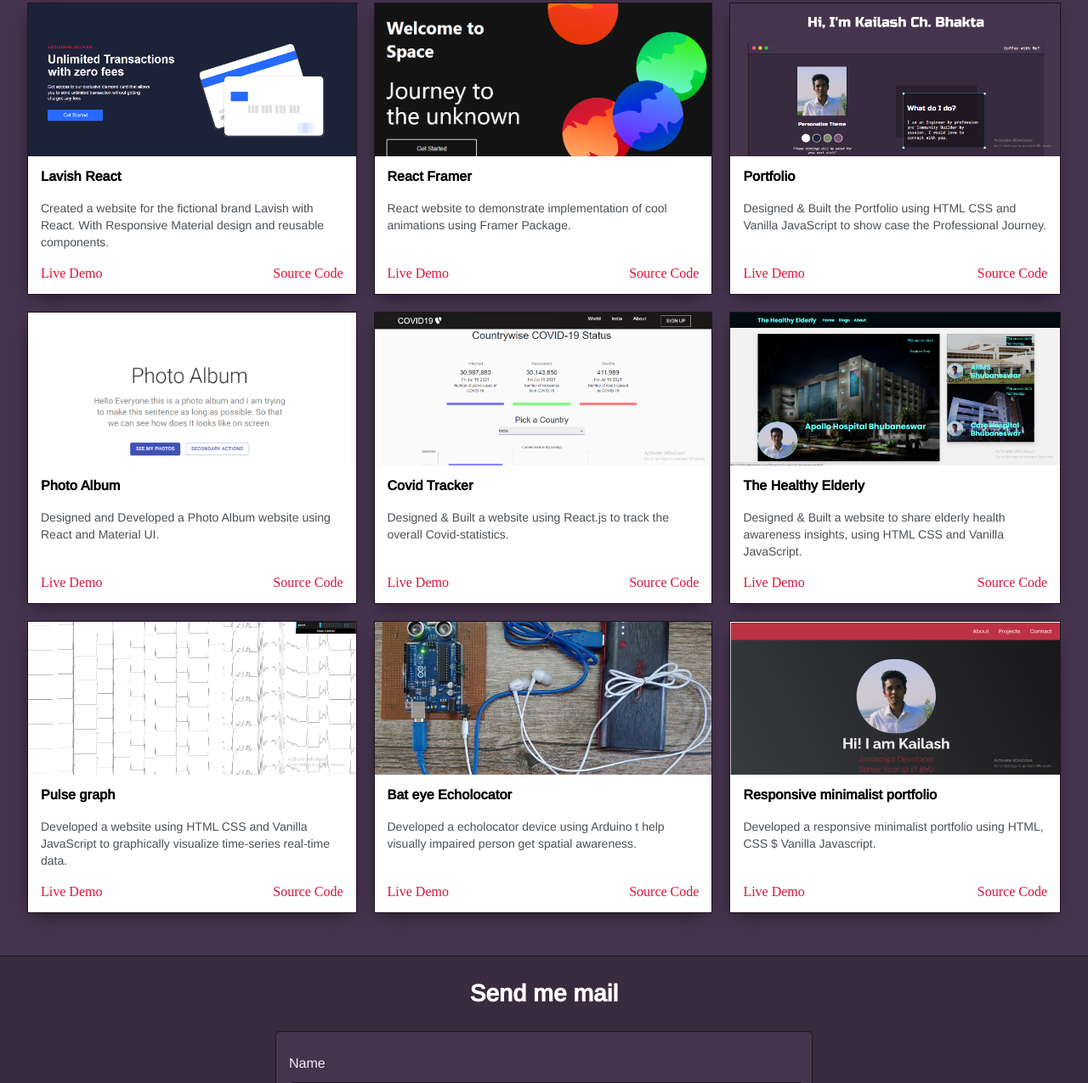
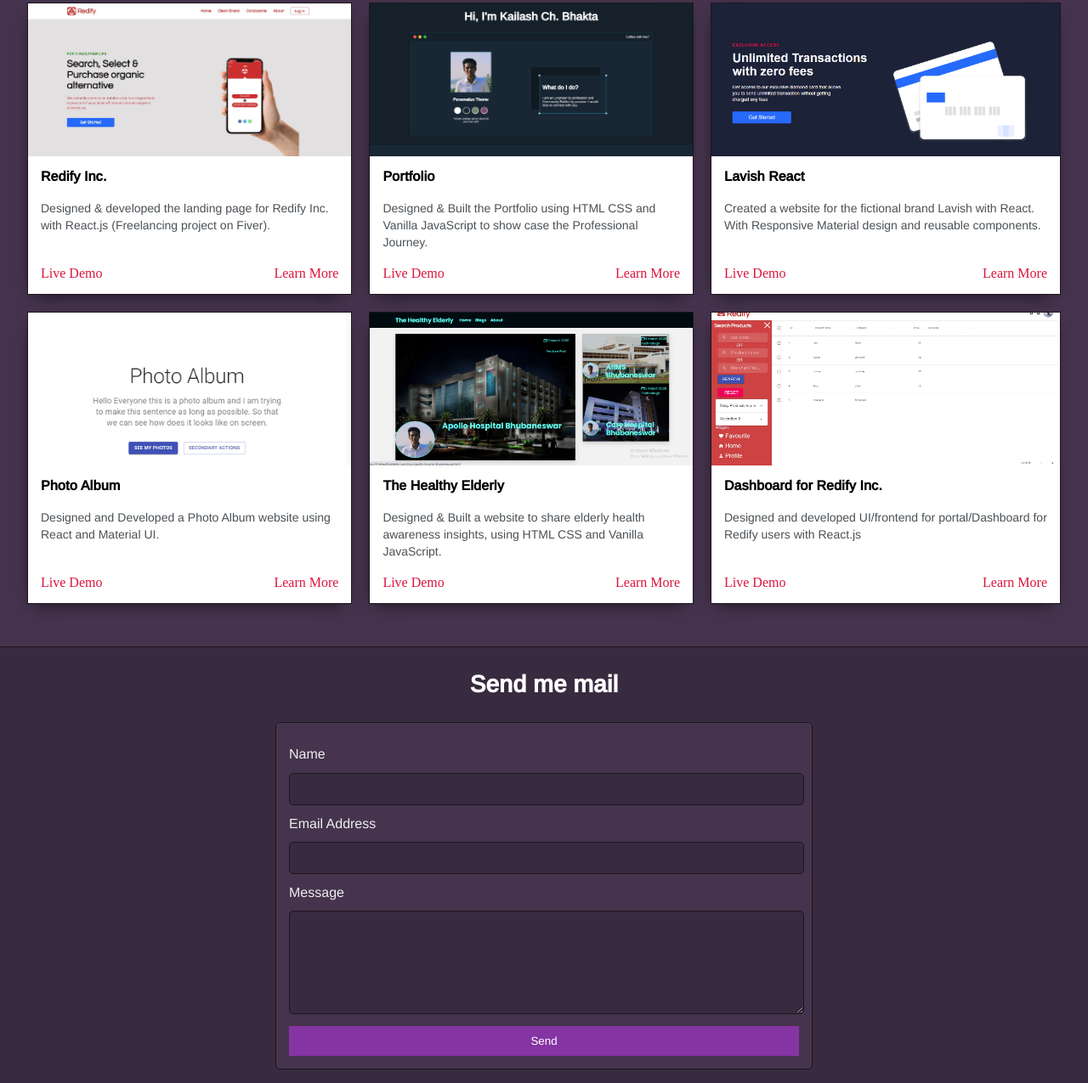
Before and after one commit to KailashJS/KailashJS.github.io, a plain HTML site: page index.html in a window 1280 px wide. Shown: the part 1533-2808 px from the top of the page at 85% size. Drawn offline with nearby package versions, Linux system fonts and the light colour scheme.

Commit message:
feat: Project section updated

```diff
--- a/index.html
+++ b/index.html
@@ -214,7 +214,7 @@
 
     <section class="s1">
       <div class="main-container">
-        <h3 style="text-align: center">Some of my past projects</h3>
+        <h3 style="text-align: center">Some of my project experiences</h3>
 
         <div class="post-wrapper" id="post-wrapper-id"></div>
       </div>
--- a/script.js
+++ b/script.js
@@ -1,28 +1,28 @@
 function setTheme(mode) {
   if (mode === "light") {
     document.getElementById("theme-style").href = "default.css";
-    document.getElementById('github').style.fill="black";
+    document.getElementById('github').style.fill = "black";
     // document.getElementById('codesandbox').style.fill="black";
     // document.getElementById('codepen').style.fill="black";
   }
 
   if (mode === "blue") {
     document.getElementById("theme-style").href = "blue.css";
-    document.getElementById('github').style.fill="white";
+    document.getElementById('github').style.fill = "white";
     // document.getElementById('codesandbox').style.fill="white";
     // document.getElementById('codepen').style.fill="white";
   }
 
   if (mode === "green") {
     document.getElementById("theme-style").href = "green.css";
-    document.getElementById('github').style.fill="black";
+    document.getElementById('github').style.fill = "black";
     // document.getElementById('codesandbox').style.fill="black";
     // document.getElementById('codepen').style.fill="black";
   }
 
   if (mode === "purple") {
     document.getElementById("theme-style").href = "purple.css";
-    document.getElementById('github').style.fill="white";
+    document.getElementById('github').style.fill = "white";
     // document.getElementById('codesandbox').style.fill="black";
     // document.getElementById('codepen').style.fill="white";
   }
@@ -71,7 +71,8 @@
 
     this.code = this.createAttributeTag({
       href: codeLink,
-      text: "Source Code"
+      // text: "Source Code"
+      text: "Learn More"
     });
 
     this.projectImage = this.createImageTag({
@@ -146,78 +147,93 @@
 
 const projects = [
   {
+    projectName: "Redify Inc.",
+    projectDescription:
+      "Designed & developed the landing page for Redify Inc. with React.js (Freelancing project on Fiver).",
+    projectImage: "images/redify-landing-page.jpg",
+    codeLink: "https://github.com/KailashJS/website-redify/",
+    demoLink: "https://redifyinc.web.app/"
+  },
+  // {
+  //   projectName: "React Framer",
+  //   projectDescription:
+  //     "React website to demonstrate implementation of cool animations using Framer Package.",
+  //   projectImage: "images/react-framer.png",
+  //   codeLink: "https://github.com/KailashJS/react-framer-demo/",
+  //   demoLink: "https://react-framer-demo.web.app/"
+  // },
+  {
+    projectName: "Portfolio",
+    projectDescription:
+      "Designed & Built the Portfolio using HTML CSS and Vanilla JavaScript to show case the Professional Journey.",
+    projectImage: "images/new-portfolio.png",
+    codeLink: "https://github.com/KailashJS/kailash-portfolio/",
+    demoLink: "http://kailashjs.github.io/"
+  },
+  {
     projectName: "Lavish React",
     projectDescription:
       "Created a website for the fictional brand Lavish with React. With Responsive Material design and reusable components.",
     projectImage: "images/Lavish-react.png",
-    codeLink: "https://github.com/KailashJS/lavish-react-website",
+    codeLink: "https://github.com/KailashJS/lavish-react-website/",
     demoLink: "https://lavish-react.web.app/"
-  },
-  {
-    projectName: "React Framer",
-    projectDescription:
-      "React website to demonstrate implementation of cool animations using Framer Package.",
-    projectImage: "images/react-framer.png",
-    codeLink: "https://github.com/KailashJS/react-framer-demo",
-    demoLink: "https://react-framer-demo.web.app/"
-  },
-  {
-    projectName: "Portfolio",
-    projectDescription:
-      "Designed & Built the Portfolio using HTML CSS and Vanilla JavaScript to show case the Professional Journey.",
-    projectImage: "images/portfolio.png",
-    codeLink: "https://github.com/KailashJS/kailash-portfolio/",
-    demoLink: "http://upskilljs.com/kailash.html"
   },
   {
     projectName: "Photo Album",
     projectDescription:
       "Designed and Developed a Photo Album website using React and Material UI.",
     projectImage: "images/photo-album.png",
-    codeLink: "https://github.com/KailashJS/react-framer-demo",
-    demoLink: "https://react-framer-demo.web.app/"
+    codeLink: "https://github.com/KailashJS/photo-album/",
+    demoLink: "https://photo-album-c2c4e.web.app/"
   },
-  {
-    projectName: "Covid Tracker",
-    projectDescription:
-      "Designed & Built a website using React.js to track the overall Covid-statistics.",
-    projectImage: "images/Covid-tracker.png",
-    codeLink: "https://github.com/KailashJS/react-covid19-india",
-    demoLink: "https://vigorous-ardinghelli-2f2e8f.netlify.app/"
-  },
+  // {
+  //   projectName: "Covid Tracker",
+  //   projectDescription:
+  //     "Designed & Built a website using React.js to track the overall Covid-statistics.",
+  //   projectImage: "images/Covid-tracker.png",
+  //   codeLink: "https://github.com/KailashJS/react-covid19-india",
+  //   demoLink: "https://vigorous-ardinghelli-2f2e8f.netlify.app/"
+  // },
   {
     projectName: "The Healthy Elderly",
     projectDescription:
       "Designed & Built a website to share elderly health awareness insights, using HTML CSS and Vanilla JavaScript.",
     projectImage: "images/healthy-elderly.png",
     codeLink: "https://github.com/KailashJS/the-healthy-elderly",
-    demoLink: "http://thehealthyelderly.com/"
+    demoLink: "https://the-healthy-elderly.web.app/"
   },
   {
-    projectName: "Pulse graph",
+    projectName: "Dashboard for Redify Inc.",
     projectDescription:
-      "Developed a website using HTML CSS and Vanilla JavaScript to graphically visualize time-series real-time data.",
-    projectImage: "images/pulse-graph.png",
-    codeLink: "https://github.com/KailashJS/Pulse-graph",
-    demoLink: "https://thirsty-nobel-45078e.netlify.app/"
+      "Designed and developed UI/frontend for portal/Dashboard for Redify users with React.js",
+    projectImage: "images/Redify.jpg",
+    codeLink: "https://github.com/KailashJS/portal-redify",
+    demoLink: "https://portal-redifyinc.web.app/"
   },
-  {
-    projectName: "Bat eye Echolocator",
-    projectDescription:
-      "Developed a echolocator device using Arduino t help visually impaired person get spatial awareness.",
-    projectImage: "images/Echolocator.jpg",
-    codeLink: "https://github.com/KailashJS/DIH_Summer",
-    demoLink: "https://github.com/KailashJS/DIH_Summer"
-  },
-  {
-    projectName: "Responsive minimalist portfolio",
-    projectDescription:
-      "Developed a responsive minimalist portfolio using HTML, CSS $ Vanilla Javascript.",
-    projectImage: "images/minimal_portfolio.png",
-    codeLink: "https://github.com/KailashJS/KailashJS.github.io",
-    demoLink: "https://kailashjs.github.io/"
-  },
-
+  // {
+  //   projectName: "Pulse graph",
+  //   projectDescription:
+  //     "Developed a website using HTML CSS and Vanilla JavaScript to graphically visualize time-series real-time data.",
+  //   projectImage: "images/pulse-graph.png",
+  //   codeLink: "https://github.com/KailashJS/Pulse-graph",
+  //   demoLink: "https://thirsty-nobel-45078e.netlify.app/"
+  // },
+  // {
+  //   projectName: "Bat eye Echolocator",
+  //   projectDescription:
+  //     "Developed a echolocator device using Arduino t help visually impaired person get spatial awareness.",
+  //   projectImage: "images/Echolocator.jpg",
+  //   codeLink: "https://github.com/KailashJS/DIH_Summer",
+  //   demoLink: "https://github.com/KailashJS/DIH_Summer"
+  // },
+  // {
+  //   projectName: "Responsive minimalist portfolio",
+  //   projectDescription:
+  //     "Developed a responsive minimalist portfolio using HTML, CSS $ Vanilla Javascript.",
+  //   projectImage: "images/minimal_portfolio.png",
+  //   codeLink: "https://github.com/KailashJS/KailashJS.github.io",
+  //   demoLink: "https://kailashjs.github.io/"
+  // },
 ];
 
 const createCards = () => {
```
Also changed, not shown: images/Redify.jpg (added), images/new-portfolio.png (added), images/redify-landing-page.jpg (added). Lines whose indentation alone changed are shown as unchanged.
